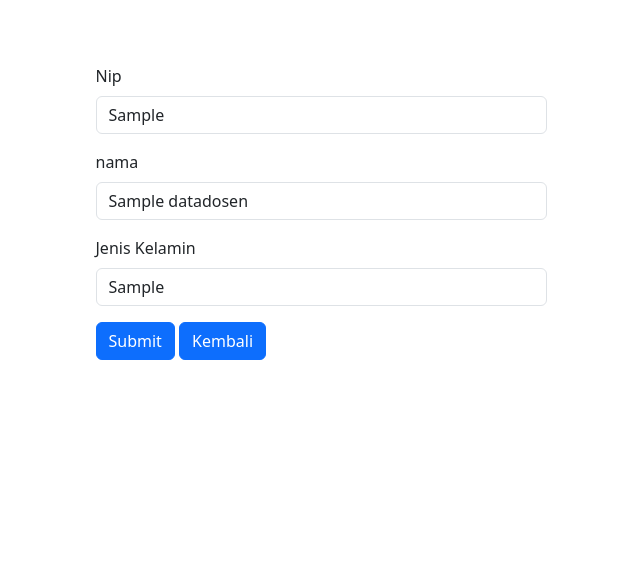
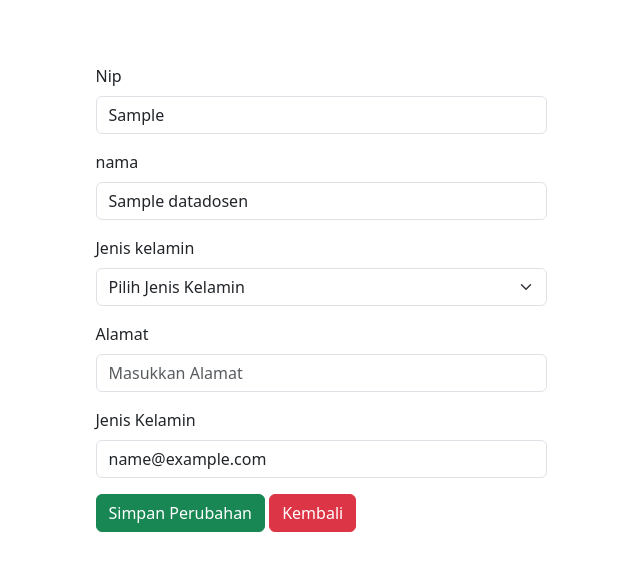
Before and after one commit to JohannesMRS/CRUD, a PHP site: page /dosen/edit.php?id=1 in a window 1280 px wide. Shown: the top 571 px of the page, without its empty margins (319-959 px from the left). Run offline with PHP 8.4, Linux system fonts and the light colour scheme; tables that the repository leaves empty or names only in its code hold one stand-in row (values such as "Sample post"); data that the repository does not hold is empty.

Commit message:
penambahan edit

```diff
--- a/dosen/edit.php
+++ b/dosen/edit.php
@@ -32,11 +32,23 @@
     <input type="text" class="form-control" id="nama" placeholder="Masukkan nama" name="nama" value = "<?php echo $row['nama']; ?>">
   </div>
   <div class="mb-3">
-    <label for="jk" class="form-label">Jenis Kelamin</label>
-    <input type="text" class="form-control" id="jk" placeholder="Masukkan nama" name="jk" value = "<?php echo $row['jk']; ?>">
+      <label for="jk" class="form-label">Jenis kelamin</label>
+      <select class="form-select" aria-label="Default select example" id="jk" name="jk" >
+        <option selected>Pilih Jenis Kelamin</option>
+        <option value="L">L</option>
+        <option value="P">P</option>
+      </select>
+    </div>
+  <div class="mb-3">
+    <label for="Alamat" class="form-label">Alamat</label>
+    <input type="text" class="form-control" id="Alamat" placeholder="Masukkan Alamat" name="Alamat" value = "<?php echo $row['Alamat']; ?>">
   </div>
-  <button type="submit" class="btn btn-primary">Submit</button>
-  <a href="index.php"><button type="submit" class="btn btn-primary">Kembali</button></a>
+  <div class="mb-3">
+    <label for="email" class="form-label">Jenis Kelamin</label>
+    <input type="text" class="form-control" id="email" placeholder="example@gmail.com" name="email" value = "<?php echo $row['email']; ?>">
+  </div>
+  <button type="submit" class="btn btn-success">Simpan Perubahan</button>
+  <a href="index.php"><button type="submit" class="btn btn-danger">Kembali</button></a>
   <input type="hidden" name = 'id' value = "<?php echo$row['id']; ?>" >
 </form>
         </div>
--- a/dosen/editAksi.php
+++ b/dosen/editAksi.php
@@ -6,8 +6,10 @@
 $nama = $_POST['nama'];
 $jk = $_POST['jk'];
 $id = $_POST['id'];
+$Alamat = $_POST['Alamat'];
+$email = $_POST['email'];
 
-mysqli_query($conn, "update datadosen set nip = '$nip', nama = '$nama', jk = '$jk' where id = '$id'");
+mysqli_query($conn, "update datadosen set nip = '$nip', nama = '$nama', jk = '$jk', Alamat = '$Alamat', email = '$email' where id = '$id'");
 
 header("location: indexDosen.php");
 ?>
--- a/dosen/tambah.php
+++ b/dosen/tambah.php
@@ -7,8 +7,9 @@
     $nama = $_POST['nama'];
     $jk = $_POST['jk'];
     $Alamat = $_POST['Alamat'];
+    $email = $_POST['email'];
 
-    mysqli_query($conn, "insert into datadosen values('$nip', '$nama', '$jk','','$Alamat')");
+    mysqli_query($conn, "insert into datadosen values('$nip', '$nama', '$jk','','$Alamat', '$email')");
 
     header("location: indexDosen.php");
 
--- a/index.php
+++ b/index.php
@@ -7,14 +7,14 @@
 <head>
     <meta charset="UTF-8">
     <meta name="viewport" content="width=device-width, initial-scale=1.0">
-    <title>Document</title>
+    <title>Polmed</title>
     <style>
         h1{
             margin-top: 200px;
         }
         body{
             height: 775px;
-            background-image: radial-gradient(circle at top left, #fafafaff, #a4a4a4ff);
+            background-image: radial-gradient(circle at top left, #fafafaff, #00a2ffff);
         }
     </style>
 <body>
--- a/mahasiswa/index.php
+++ b/mahasiswa/index.php
@@ -45,7 +45,11 @@
     </div>
     <div class="mb-3">
         <label for="jk" class="form-label">Jenis kelamin</label>
-        <input type="text" class="form-control" id="jk" name = "jk" required placeholder="Pilih antara L/P">
+        <select class="form-select" aria-label="Default select example" id="jk" name="jk" >
+          <option selected>Pilih Jenis Kelamin</option>
+          <option value="L">L</option>
+          <option value="P">P</option>
+        </select>
     </div>
 
 
```
Also changed, not shown: dosen/indexDosen.php (+22 -8 lines).
